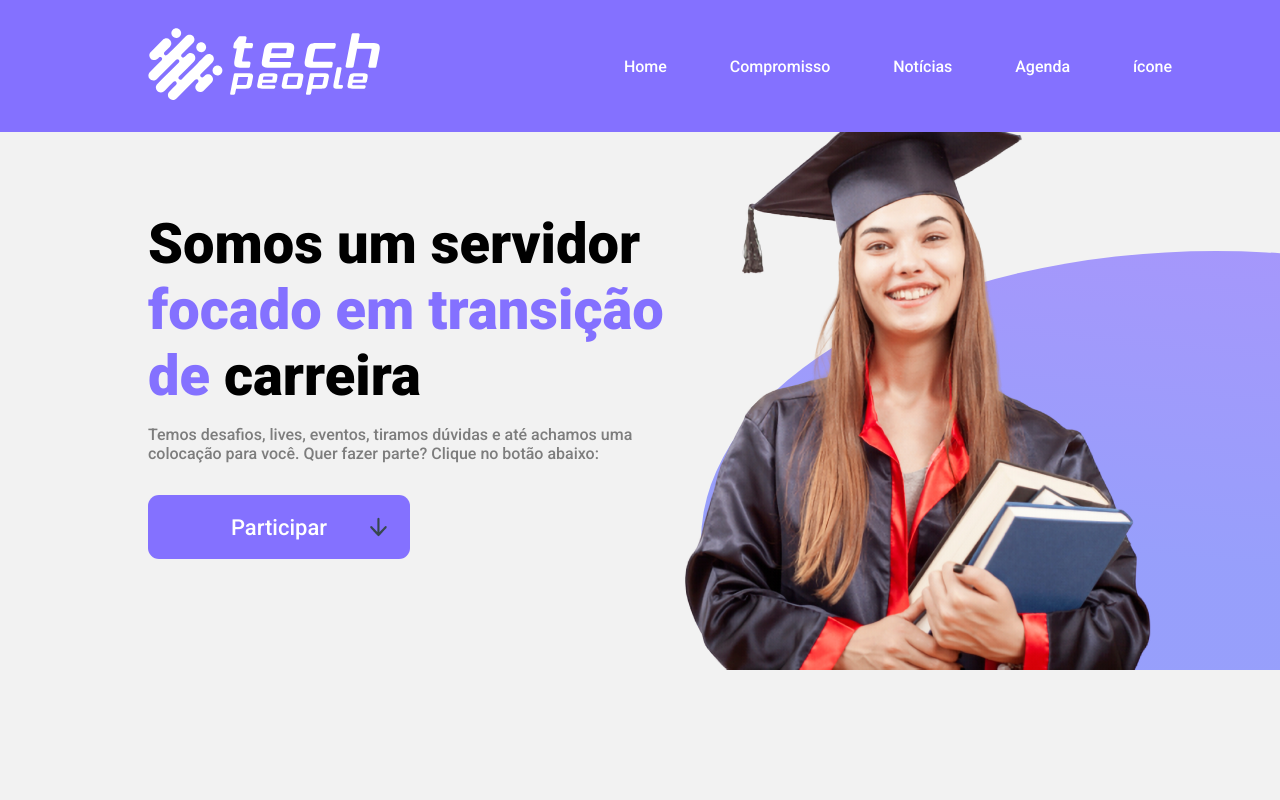
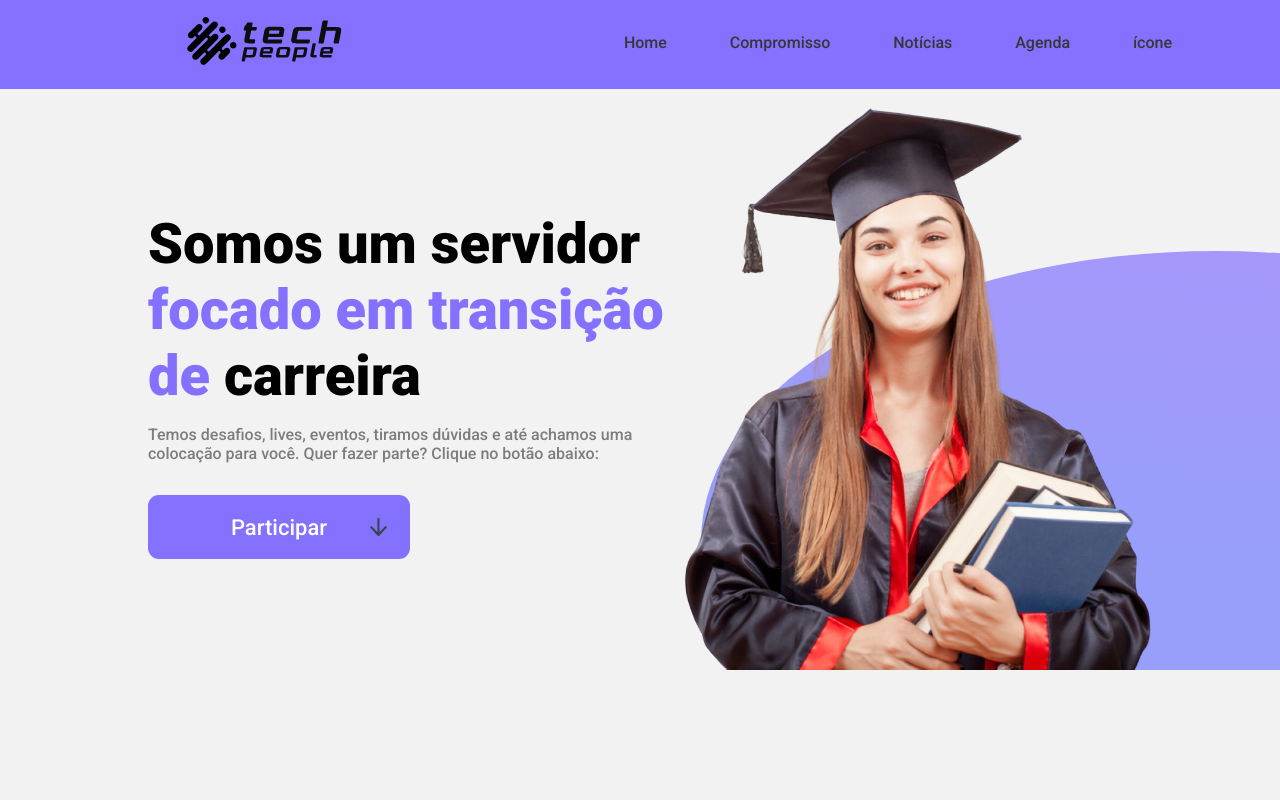
Before and after one commit to jose-guilherme93/tech-people-challenge-2, a Next.js app: page / in a window 1280 px wide. Shown: the top 800 px of the page. Built offline with nearby package versions, Linux system fonts and the light colour scheme.

Commit message:
Recfactoring header component

```diff
--- a/pages/components/Header/index.jsx
+++ b/pages/components/Header/index.jsx
@@ -1,21 +1,11 @@
 /* eslint-disable @next/next/no-img-element */
-import { useRef } from 'react'
 import styles from './style.module.css'
 
 export default function Header({scrollChange} ) {
-  const nav = useRef(0)
-
-
-  const teste = nav.current.offsetHeight
-    console.log(teste)
-
-
-    const mudaTambem = scrollChange ? 'mudanca' : 'nav'
-    const scrollClassName = scrollChange ? 'scrollChange' : 'nav'
 
     return (
       <header className={styles.header}>
-        <nav ref={nav} className={`${styles[scrollClassName]} ${styles[mudaTambem]}`}>
+        <nav className={`${styles[scrollChange ? 'scrollChange' : 'nav']}`}>
           <ul className={styles.ul}>
             <div className={styles.imageLogoMenu}>
               <li className={styles.imageLogo}>
@@ -42,16 +32,16 @@ export default function Header({scrollChange} ) {
                   <path d="M217.357 61.3574C217.286 61.8574 216.786 62.2145 216.286 62.2145H204.429C202.357 62.2145 201 61.9288 200.214 61.2859C199.5 60.6431 199.286 59.4288 199.643 57.6431L200.929 51.2145C201.286 49.3573 201.857 48.1431 202.714 47.5002C203.5 46.9288 204.929 46.6431 206.857 46.6431H214.714C216.786 46.6431 218.143 46.9288 218.929 47.5716C219.714 48.2145 219.929 49.3573 219.571 51.2145L218.786 55.3574C218.714 55.8574 218.214 56.2145 217.714 56.2145H204.643L204.286 58.0716C204.214 58.2859 204.214 58.5002 204.357 58.5716C204.429 58.6431 204.643 58.7145 204.929 58.7145H216.571C217.214 58.7145 217.786 59.3574 217.643 60.0002L217.357 61.3574ZM214.571 53.1431L215 50.6431C215.071 50.3574 215.071 50.2145 214.929 50.1431C214.857 50.0716 214.643 50.0002 214.357 50.0002H206.5C206.214 50.0002 206 50.0716 205.857 50.1431C205.714 50.2145 205.643 50.3574 205.571 50.6431L205.143 53.1431H214.571Z" fill="#0D0F0F"/>
                   </svg>
                 </a>
+
               </li>
             </div>
 
-            <div className={styles.leftMenu}>
+            <div className={styles.rightMenu}>
               <li><a className={styles.links} href="#">Home</a></li>
               <li><a className={styles.links} href="#ourCommitment">Compromisso</a></li>
               <li><a className={styles.links} href="#news">Notícias</a></li>
-              <li><a className={styles.links} href="#calendar">Agenda</a></li>
+              <li><a className={styles.links} href="#agenda">Agenda</a></li>
               <li><a className={styles.links} href="#">ícone</a></li>
-
             </div>
           </ul>
         </nav>
--- a/pages/components/Header/style.module.css
+++ b/pages/components/Header/style.module.css
@@ -1,48 +1,39 @@
 /* MENU NAVIGATION */
 
+.nav {
 
-.nav {
-    max-width: 1400px;
-    width: 100vw;
+    width: 100%;
     position: fixed;
     z-index: 10;
     background-color: var(--bg);
   }
 
-  .scrollChange {
-
+.scrollChange {
     width: 100%;
     position: fixed;
     z-index: 10;
     background-color: var(--globalTheme);
     transition: .3s;
+    height: 5.56rem;
+}
 
-  }
-  .mudanca .leftMenu *, .mudanca {
-    color: white;
-  }
 
-  .mudanca svg {
-    height: 6rem;
-  }
 
-  .mudanca .svg * {
-    font-size: 3px;
-    fill: white;
-  }
 
   .svg {
     transition: all ease .2s;
+    height: 3.12rem;
   }
 
   .imageLogoMenu, .leftMenu {
     width: 50vw;
   }
+
   .ul {
     padding: 0;
   }
 
-  .ul, .leftMenu {
+  .ul, .rightMenu {
     display: flex;
     max-width: 1400px;
     align-items: center;
@@ -56,10 +47,11 @@
     padding-left: 3.93rem;
   }
 
-  .ul .leftMenu:last-child {
+  .ul .rightMenu:last-child {
     padding-right: 6.75rem;
   }
-  .ul .leftMenu {
+
+  .ul .rightMenu {
     justify-content: flex-end;
   }
 
@@ -68,17 +60,17 @@
   }
 
   .imageLogo li a * {
-
     background-color: var(--globalTheme);
-
   }
 
-  .leftMenu li *:hover {
-    color: var(--globalTheme);
-    transition: all .3s ease-out;
-  }
-
-  .leftMenu *:focus {
+  .rightMenu *:focus {
     color: var(--globalTheme);
     transition: .3s all ease;
   }
+
+  @media (max-width: 700px) {
+    .rightMenu {
+      display: none;
+
+    }
+  }
```
